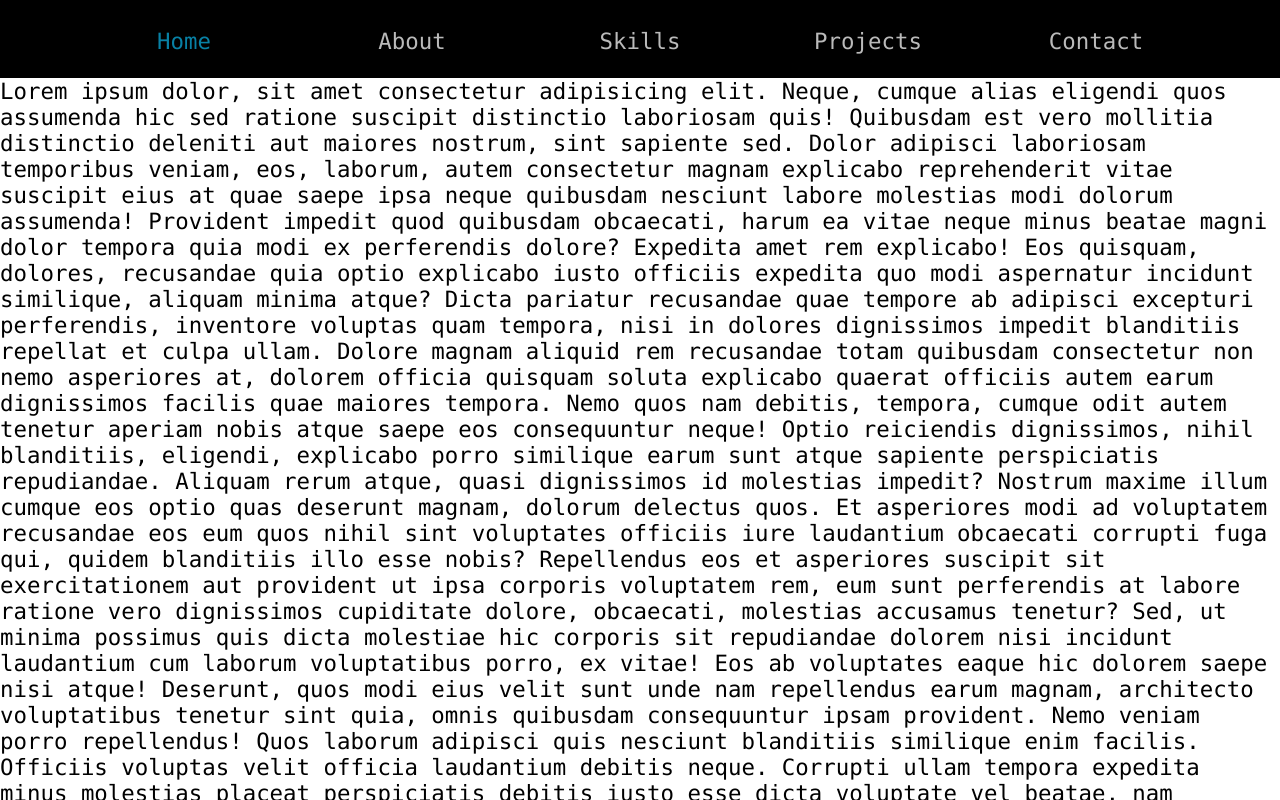
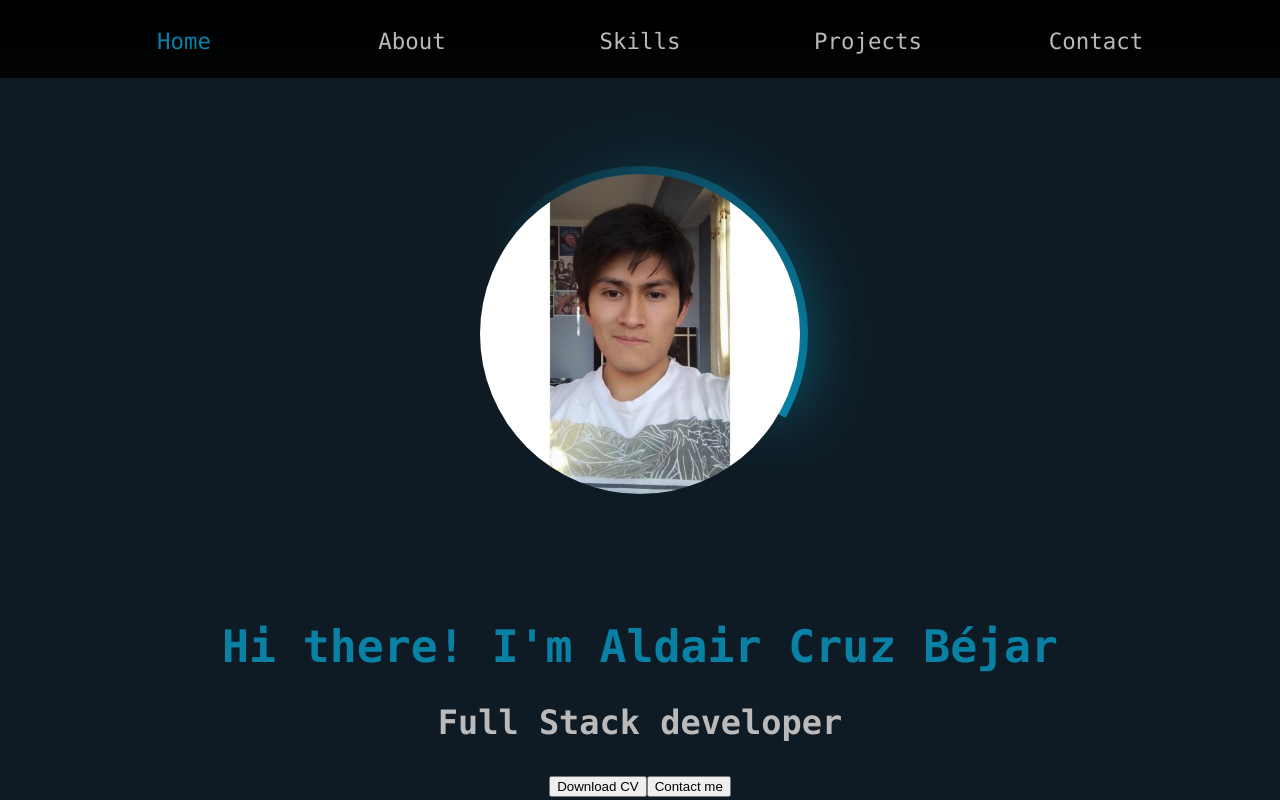
Before and after one commit to wacb14/my-portfolio, an Angular app: page / in a window 1280 px wide. Shown: the top 800 px of the page. Built offline with nearby package versions, Linux system fonts and the light colour scheme.

Commit message:
Home section design and profile photo animation

```diff
--- a/src/app/app.module.ts
+++ b/src/app/app.module.ts
@@ -4,9 +4,10 @@ import { AppComponent } from './app.component';
 import { NavbarComponent } from './components/navbar/navbar.component';
 import { AppRoutingModule } from './app-routing.module';
 import { MainPageComponent } from './components/main-page/main-page.component';
+import { HomePageComponent } from './components/home-page/home-page.component';
 
 @NgModule({
-  declarations: [AppComponent, NavbarComponent, MainPageComponent],
+  declarations: [AppComponent, NavbarComponent, MainPageComponent, HomePageComponent],
   imports: [BrowserModule, AppRoutingModule],
   providers: [],
   bootstrap: [AppComponent],
--- /dev/null
+++ b/src/app/components/home-page/home-page.component.css
@@ -0,0 +1,61 @@
+#photoContainer {
+  position: relative;
+  z-index: 1;
+}
+.profile-photo {
+  aspect-ratio: 1/1;
+  width: var(--photoMeasure);
+  height: var(--photoMeasure);
+  border-radius: 50%;
+}
+.text-primary {
+  color: var(--primary-color);
+}
+.photo-border {
+  position: relative;
+  border-radius: 50%;
+  z-index: auto;
+  width: var(--photoMeasure);
+  height: var(--photoMeasure);
+}
+
+@property --angle {
+  syntax: "<angle>";
+  initial-value: 0deg;
+  inherits: false;
+}
+
+.photo-border::after,
+.photo-border::before {
+  content: "";
+  position: absolute;
+  height: 100%;
+  width: 100%;
+  background-image: conic-gradient(
+    from var(--angle),
+    transparent 50%,
+    var(--primary-color)
+  );
+  top: 50%;
+  left: 50%;
+  translate: -50% -50%;
+  z-index: -1;
+  padding: 0.5rem;
+  border-radius: 50%;
+  animation: 15s spin linear infinite;
+}
+
+@keyframes spin {
+  from {
+    --angle: 0deg;
+  }
+
+  to {
+    --angle: 360deg;
+  }
+}
+
+.photo-border::before {
+  filter: blur(1.5em);
+  opacity: 0.7;
+}
--- /dev/null
+++ b/src/app/components/home-page/home-page.component.html
@@ -0,0 +1,27 @@
+<div class="container p-0">
+    <div class="row m-0 my-5 text-center justify-content-center">
+      <div class="w-fit my-5" id="photoContainer">
+        <div class="photo-border">
+          <img src="../../../assets/profile-photo.jpeg" alt="profile-photo" class="profile-photo" />
+        </div>
+      </div>
+      <div class="w-fit my-5">
+        <div class="row text-center">
+          <div class="col-12 p-0">
+            <h1 class="text-primary">Hi there! I'm Aldair Cruz Béjar</h1>
+            <h2>Full Stack developer</h2>
+          </div>
+          <div class="col-12 p-0">
+            <button>Download CV</button>
+            <button>Contact me</button>
+          </div>
+        </div>
+      </div>
+    </div>
+    <div class="row m-0 my-5">
+      <h3>
+        Frontend Development | Backend Development | Competitive Coding | Problem
+        Solving
+      </h3>
+    </div>
+  </div>
--- a/src/app/components/main-page/main-page.component.css
+++ b/src/app/components/main-page/main-page.component.css
@@ -0,0 +1,5 @@
+.background-page {
+  background-color: var(--background-color);
+  color: var(--secondary-color);
+  z-index: -2;
+}
--- a/src/app/components/main-page/main-page.component.html
+++ b/src/app/components/main-page/main-page.component.html
@@ -1,102 +1,107 @@
-<app-navbar></app-navbar>
-Lorem ipsum dolor, sit amet consectetur adipisicing elit. Neque, cumque alias
-eligendi quos assumenda hic sed ratione suscipit distinctio laboriosam quis!
-Quibusdam est vero mollitia distinctio deleniti aut maiores nostrum, sint
-sapiente sed. Dolor adipisci laboriosam temporibus veniam, eos, laborum, autem
-consectetur magnam explicabo reprehenderit vitae suscipit eius at quae saepe
-ipsa neque quibusdam nesciunt labore molestias modi dolorum assumenda! Provident
-impedit quod quibusdam obcaecati, harum ea vitae neque minus beatae magni dolor
-tempora quia modi ex perferendis dolore? Expedita amet rem explicabo! Eos
-quisquam, dolores, recusandae quia optio explicabo iusto officiis expedita quo
-modi aspernatur incidunt similique, aliquam minima atque? Dicta pariatur
-recusandae quae tempore ab adipisci excepturi perferendis, inventore voluptas
-quam tempora, nisi in dolores dignissimos impedit blanditiis repellat et culpa
-ullam. Dolore magnam aliquid rem recusandae totam quibusdam consectetur non nemo
-asperiores at, dolorem officia quisquam soluta explicabo quaerat officiis autem
-earum dignissimos facilis quae maiores tempora. Nemo quos nam debitis, tempora,
-cumque odit autem tenetur aperiam nobis atque saepe eos consequuntur neque!
-Optio reiciendis dignissimos, nihil blanditiis, eligendi, explicabo porro
-similique earum sunt atque sapiente perspiciatis repudiandae. Aliquam rerum
-atque, quasi dignissimos id molestias impedit? Nostrum maxime illum cumque eos
-optio quas deserunt magnam, dolorum delectus quos. Et asperiores modi ad
-voluptatem recusandae eos eum quos nihil sint voluptates officiis iure
-laudantium obcaecati corrupti fuga qui, quidem blanditiis illo esse nobis?
-Repellendus eos et asperiores suscipit sit exercitationem aut provident ut ipsa
-corporis voluptatem rem, eum sunt perferendis at labore ratione vero dignissimos
-cupiditate dolore, obcaecati, molestias accusamus tenetur? Sed, ut minima
-possimus quis dicta molestiae hic corporis sit repudiandae dolorem nisi incidunt
-laudantium cum laborum voluptatibus porro, ex vitae! Eos ab voluptates eaque hic
-dolorem saepe nisi atque! Deserunt, quos modi eius velit sunt unde nam
-repellendus earum magnam, architecto voluptatibus tenetur sint quia, omnis
-quibusdam consequuntur ipsam provident. Nemo veniam porro repellendus! Quos
-laborum adipisci quis nesciunt blanditiis similique enim facilis. Officiis
-voluptas velit officia laudantium debitis neque. Corrupti ullam tempora expedita
-minus molestias placeat perspiciatis debitis iusto esse dicta voluptate vel
-beatae, nam pariatur cum adipisci, exercitationem quam libero aut eligendi
-voluptatum. Nulla debitis eos, voluptatibus distinctio corporis soluta, nesciunt
-numquam illum et adipisci, velit saepe blanditiis. Itaque, rem. Maxime corrupti
-vel amet ipsum fugiat sint! Veritatis, explicabo quis dolores doloribus odio cum
-nam rem, molestias delectus tenetur placeat corrupti atque minima necessitatibus
-voluptatem. Iusto asperiores unde maxime itaque vero minima veniam consequuntur
-reprehenderit ut culpa, fuga rerum magnam ipsa explicabo earum, molestias vitae
-neque harum error saepe dignissimos odit. Est veniam odio, beatae eligendi
-accusantium praesentium a voluptatem voluptas eveniet, veritatis asperiores eius
-officia eaque, vitae ipsam. Harum doloribus aliquid ea officia eveniet illum
-repudiandae esse quae eaque explicabo! Soluta voluptatibus nobis ducimus tenetur
-deleniti porro illo commodi maiores saepe ullam expedita quae eum earum eaque,
-odio at, inventore sit nostrum aspernatur officiis! Fugiat corporis excepturi
-animi debitis ut ex unde ea praesentium, voluptatem ullam similique, quo
-explicabo enim! Omnis, consequatur laudantium. Saepe vitae tempora nisi magnam,
-ea voluptate atque sapiente exercitationem!
-<div id="about">SAbout</div>
-Lorem ipsum dolor sit amet consectetur adipisicing elit. Modi reprehenderit,
-natus vero veniam hic non repellat laborum at unde, consectetur, minus ea. A
-quod minima veritatis cupiditate odit ad quo! Asperiores quam delectus minima
-veniam necessitatibus consequatur eaque eos! Reprehenderit eveniet ullam eum!
-Necessitatibus quidem exercitationem earum id recusandae voluptatibus explicabo
-quibusdam quod iure dignissimos? Quae dolor natus maiores, saepe sequi odio
-sapiente cupiditate assumenda nostrum tempora porro enim aspernatur eum iure
-fugit expedita perspiciatis debitis recusandae placeat commodi incidunt ullam
-adipisci! Natus qui molestiae recusandae non ut ipsum quam veritatis animi
-dolores, incidunt, voluptate, velit necessitatibus repudiandae atque doloribus!
-Tempora aliquam blanditiis repellendus! Minus sequi aperiam mollitia doloremque
-cumque soluta, saepe similique aspernatur, ipsa cupiditate voluptatibus esse
-provident illo voluptatem consequatur, reiciendis corporis laudantium maiores
-vero quo qui ducimus. Tempora odio dolor ea molestiae odit nisi similique
-laudantium distinctio temporibus voluptate numquam totam veniam impedit, quod,
-repellendus corrupti placeat iusto quisquam. Doloribus numquam nisi, delectus
-amet beatae sunt exercitationem, itaque dignissimos illo non magni, ratione sint
-ipsum impedit tempore cupiditate! Delectus libero atque consequuntur voluptatum,
-nisi eaque ex provident omnis ullam magni dicta architecto, nesciunt iste
-aperiam quo ut beatae quos! Quia eveniet accusamus aspernatur, earum fugit
-veniam odit officiis voluptates, similique ab at pariatur quae cumque odio sequi
-repellat minima tempore aliquam! Quo natus delectus aspernatur modi dicta alias
-impedit nisi veritatis facere, dolor, placeat laudantium maiores! Aliquam et,
-quia nobis alias ratione dolore architecto possimus, libero mollitia blanditiis
-eligendi. Veniam cum molestias aperiam, ut odit exercitationem rerum officia
-sunt. Vero laboriosam modi deleniti placeat? Eum facilis nam eaque laboriosam
-dignissimos tempora nihil perspiciatis similique porro. Possimus officiis est
-voluptas in itaque quod sunt reprehenderit, accusantium sint, ipsam fuga. Dicta
-ipsa necessitatibus repellat voluptatem sunt modi hic aspernatur, optio iure quo
-voluptas distinctio sint, odio perspiciatis exercitationem quam, incidunt quis
-ullam possimus rerum accusantium corrupti. Necessitatibus omnis rem
-consequuntur, dolorum dolorem explicabo quod corporis suscipit in, eos repellat
-eaque incidunt? Inventore minima maiores provident dolor necessitatibus. Itaque,
-sunt autem. Consequuntur porro dignissimos nihil unde eos quo? Temporibus
-distinctio dignissimos consequuntur unde iure praesentium autem natus inventore
-dolorum quod. Repudiandae rerum vel in aliquid, sunt totam fugiat repellat nobis
-animi laboriosam suscipit, harum assumenda pariatur quisquam magni ex, ullam
-labore. Odit dolores nisi fuga, labore quos aliquid repellendus quidem pariatur?
-Perferendis tenetur repellendus, excepturi sunt id eveniet explicabo
-exercitationem? Deserunt nemo repellat ratione velit nisi. Quis quasi blanditiis
-aliquid cum adipisci dolores eaque ipsa excepturi aut nostrum rem saepe
-assumenda, corrupti voluptatum quibusdam totam eligendi ad eveniet delectus
-laborum similique est hic. Reiciendis dolorem facilis aspernatur accusantium
-consequatur. Sint dicta non nobis architecto obcaecati harum nihil minima,
-eligendi a nam necessitatibus minus blanditiis soluta tempore ab ullam quia,
-excepturi deserunt quasi vel magnam modi aspernatur. Incidunt eum in sint
-dolorum ea itaque pariatur provident quia a! Perspiciatis ut, quidem id repellat
-itaque aliquam blanditiis ratione quis numquam provident, sapiente sed modi
-voluptatibus nesciunt molestiae, dolorum laborum. Animi iste inventore sapiente
-deleniti blanditiis voluptas reiciendis fuga. Velit eos fugiat laborum?
-<div id="contact">Contact</div>
+<div class="container-fluid p-0 m-0 background-page">
+    <app-navbar></app-navbar>
+    <app-home-page id="home"></app-home-page>
+    Lorem ipsum dolor sit amet consectetur adipisicing elit. Quod molestias aut
+    qui quos alias, distinctio doloremque nostrum reprehenderit exercitationem
+    fugiat? Minima repudiandae eaque similique incidunt. Dolore nisi numquam
+    mollitia dolores, temporibus commodi iusto explicabo voluptas tempore
+    laboriosam veniam repudiandae consectetur necessitatibus? Cum ex, ipsam nihil
+    temporibus debitis laboriosam eligendi dignissimos ab, ea, praesentium
+    aperiam! Magni molestiae quibusdam optio explicabo quaerat, sequi praesentium
+    accusantium quia quisquam doloribus facere modi perferendis unde eius nisi ex
+    commodi odit deleniti debitis blanditiis natus repellendus. Ea laboriosam
+    placeat earum, accusantium nesciunt temporibus modi ipsa nemo quam. Delectus
+    voluptatum autem molestias quidem molestiae perferendis cumque vel
+    repudiandae, quo quos corrupti labore sunt dolor aliquid accusamus nulla ipsa!
+    Quae fugiat asperiores consectetur quis molestiae sequi quibusdam quidem
+    debitis ex odio voluptates commodi, animi laudantium at ipsa tempore earum
+    harum rerum beatae maiores odit. Nemo assumenda sequi soluta libero aliquid
+    illo quis consequuntur, cumque impedit fugiat repellendus, quaerat debitis in
+    repudiandae, voluptatibus atque veritatis mollitia recusandae id nulla ex
+    incidunt omnis! Provident cumque voluptas, atque porro tempore inventore
+    libero distinctio natus. Quod nam quo vel adipisci harum optio distinctio,
+    laudantium debitis repellendus exercitationem, repudiandae, hic nisi iure
+    consectetur dolores. Hic aut suscipit fugiat numquam corporis nihil eum cum
+    eaque illum necessitatibus eligendi illo, itaque incidunt nobis dignissimos,
+    eveniet officiis ducimus laboriosam eos perferendis vel. Sapiente, asperiores.
+    Quod facere rem cum ipsam cupiditate, eos blanditiis repellat? Eveniet ducimus
+    doloremque ullam quaerat exercitationem magnam, corporis laboriosam. Libero
+    magni aperiam vitae et? Explicabo assumenda facilis perspiciatis, corrupti
+    culpa modi quibusdam perferendis enim fugit, inventore a, eaque nobis ducimus
+    in! Laborum illum nulla quidem nemo qui enim. Praesentium sapiente quam,
+    veniam architecto error expedita ratione explicabo ut, pariatur odit eos qui
+    molestias officiis at minima, tempore reiciendis. Vero, tenetur quasi esse
+    nemo quas, veritatis ducimus cum nisi officiis suscipit dolorum voluptatibus
+    tempora culpa, soluta autem libero maxime natus magni vel obcaecati! Modi, eos
+    perferendis odio culpa dolores, beatae accusamus porro ad tempore quod dolore.
+    Alias pariatur, eos qui officia quae eaque repellat dolores nobis quisquam et
+    quia nihil exercitationem eligendi? Quae libero impedit corrupti aperiam natus
+    dolores repellendus cupiditate, fuga magnam fugit facilis, autem doloribus
+    doloremque qui accusantium accusamus iusto repudiandae provident sit laborum
+    asperiores nobis, voluptatem vel. Natus, ipsam praesentium! Accusamus laborum
+    doloremque praesentium obcaecati dolore quia cupiditate incidunt eaque labore
+    dolor animi architecto, explicabo nisi exercitationem ipsam ad debitis rem
+    magnam omnis vero dicta. Eligendi natus aliquam, illo soluta culpa nam
+    deleniti? Mollitia adipisci est doloremque, perferendis quaerat voluptates
+    repellendus culpa assumenda ad, totam labore, nisi sint qui alias ullam? Harum
+    ad placeat quibusdam reiciendis minus ipsa omnis, ea explicabo exercitationem
+    architecto quisquam optio quia, inventore incidunt ut voluptatem repudiandae
+    nisi modi. Accusamus saepe ipsum minima quaerat eligendi debitis, obcaecati
+    rem aliquid dolorem nobis possimus magni modi fuga nulla, itaque in voluptate
+    quasi culpa earum ab neque? Dolore tempore vitae voluptas. Debitis quibusdam
+    deserunt iure perspiciatis reiciendis vel nulla porro aperiam minima enim
+    maiores itaque magnam ea quidem ad, assumenda omnis impedit quaerat eaque in
+    tempora officiis? Facilis saepe odio dolores! Ab, cupiditate? Quam eius, qui
+    quas aut, similique aspernatur perspiciatis reiciendis laudantium quos enim
+    expedita? Sit nobis ratione accusamus eaque quibusdam vel deserunt porro quos,
+    quod voluptatem praesentium fuga laudantium culpa necessitatibus, dolores
+    atque veniam eum obcaecati esse consectetur. Amet, cum mollitia culpa atque
+    sunt numquam odit in inventore voluptatum vitae magnam veniam magni, ab
+    placeat ad quisquam non similique dignissimos eligendi. Cum explicabo minima
+    alias dignissimos molestiae eligendi nesciunt dolorem saepe ut laudantium,
+    quaerat quo maiores incidunt harum modi assumenda recusandae numquam veniam
+    perferendis voluptates aut totam! Iusto suscipit molestias aliquam impedit
+    voluptatum, quos voluptas atque ullam aut libero corrupti laboriosam, commodi
+    excepturi a? Impedit enim maxime repellat aliquam voluptas eligendi
+    aspernatur. Molestias similique consequatur suscipit aut id ullam error nemo,
+    autem vel, minima expedita tempore libero omnis eius illum vero labore, earum
+    saepe dignissimos distinctio adipisci. Cupiditate blanditiis obcaecati illo
+    nulla alias sequi, hic libero dolorum minus ducimus nostrum aut ipsam
+    delectus, quae rerum aspernatur dolore quas. Nemo doloribus dolores laborum
+    perspiciatis id iusto consequuntur voluptas, natus quibusdam quod sint eaque
+    quos est impedit quis eos nobis dolor quae sunt corrupti, nulla quas,
+    assumenda molestias temporibus! Amet voluptatem, nihil iure, qui, ratione
+    veniam recusandae voluptatum deserunt libero fugiat unde blanditiis cumque
+    consectetur ullam praesentium porro? Voluptatum, velit sunt et, fugit nihil
+    iste, nam maxime vitae quaerat eaque quasi quibusdam. Commodi accusantium quos
+    tenetur temporibus, sunt, placeat facere sapiente consectetur rerum,
+    cupiditate eos at! Tempore eius necessitatibus magni quasi dicta, magnam
+    excepturi voluptas ratione consectetur adipisci obcaecati praesentium nobis.
+    Molestias nihil nulla ipsam voluptas vitae earum tempora minima facere nostrum
+    tempore incidunt ipsum eligendi quisquam, at deleniti necessitatibus enim
+    placeat omnis facilis maxime ab assumenda velit laborum. Quam doloribus quas
+    rem eum similique, aspernatur alias ipsa officia at, excepturi nihil
+    reprehenderit dolorem? Debitis porro dolores architecto facere blanditiis eum,
+    reiciendis illum rerum suscipit. Perspiciatis quia asperiores aliquam
+    necessitatibus porro. Id, officia! Soluta ipsa, omnis ratione modi, molestiae
+    repellat voluptatem inventore ut sed cumque voluptates impedit fugiat porro
+    temporibus deleniti! Esse dolor, repudiandae dignissimos eaque maxime sequi
+    consectetur omnis, tenetur quasi accusantium, quidem fuga commodi aut
+    perspiciatis voluptas eum quam rerum. Sint eius doloremque fuga distinctio
+    sapiente ab non, expedita dicta ut rem inventore odio incidunt, nobis nam
+    eaque quo! At molestias quidem suscipit nisi nihil eligendi architecto
+    voluptatum dolorem, expedita reiciendis, iusto, sunt enim quasi maxime
+    consequatur nostrum error perferendis aspernatur iure. Veniam unde dolorum
+    recusandae adipisci perspiciatis voluptatibus in tenetur fuga. Incidunt
+    excepturi odit veritatis laborum tempore, exercitationem eos perferendis
+    officiis fugiat, voluptate doloremque, laboriosam nemo unde quas dolor
+    voluptatum consectetur quidem. Dolore asperiores tenetur possimus nulla soluta
+    eveniet modi quibusdam quas quos architecto, quae sapiente ipsum eaque?
+    Consequuntur suscipit perspiciatis quis? Totam odio officia repellendus
+    excepturi provident velit quae. Eligendi eveniet maiores perferendis porro
+    nesciunt blanditiis consequatur nihil asperiores minus dicta. Soluta iusto,
+    provident dignissimos repellat consequatur quo odio ea dolore veniam maiores,
+    suscipit tenetur quos ut quisquam similique iure. Quam placeat nam
+    accusantium, modi repellendus illo nihil perferendis maxime blanditiis hic
+    temporibus sapiente? Animi, minus.
+</div>
--- a/src/app/components/navbar/navbar.component.css
+++ b/src/app/components/navbar/navbar.component.css
@@ -1,8 +1,9 @@
 .navbar {
-  background-color: var(--black-color);
+  background: linear-gradient(black, var(--black-color));
   position: sticky;
   top: 0;
   left: 0;
+  z-index: 2;
 }
 .navbar-list {
   list-style: none;
@@ -49,7 +50,7 @@
     left: 0;
     height: 90vh;
     top: 10vh;
-    background-color: var(--black-color);
+    background: linear-gradient(to right, black, var(--black-color));
     width: 55%;
     transform: translate(-100%);
     transition: transform 0.5s ease;
--- a/src/styles.css
+++ b/src/styles.css
@@ -1,9 +1,10 @@
 /* You can add global styles to this file, and also import other style files */
 :root {
-  --black-color: #000000;
+  --black-color: #000000e0;
   --secondary-color: #bababa;
   --primary-color: #0881a5;
   --background-color: #0f1b24;
+  --photoMeasure: 20rem;
 }
 html {
   scroll-behavior: smooth;
@@ -22,3 +23,6 @@ body {
 .w-100 {
   width: 100%;
 }
+.w-fit {
+  width: fit-content !important;
+}
```
Also changed, not shown: src/app/components/home-page/home-page.component.ts (added, +10 -0 lines), src/assets/profile-photo.jpeg (added), 1 other file (tests, documents, lock files or other folders).
